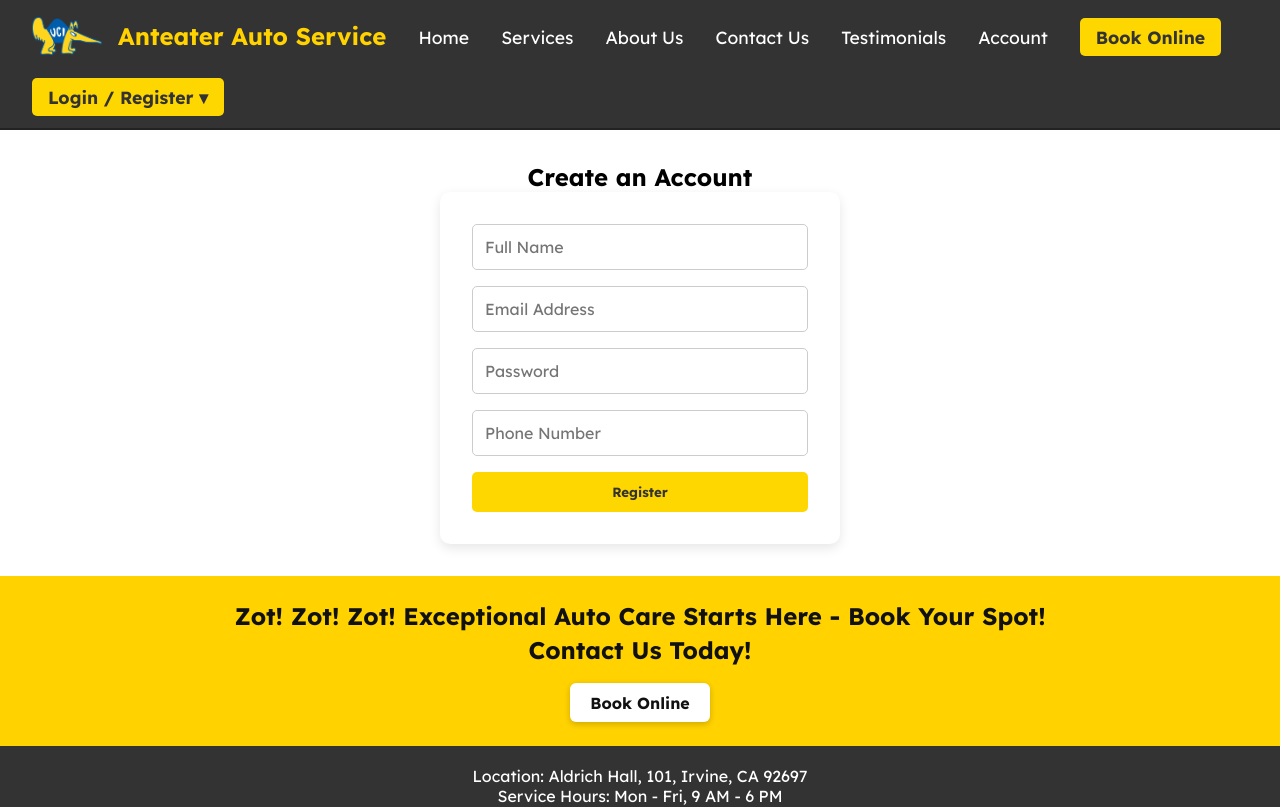
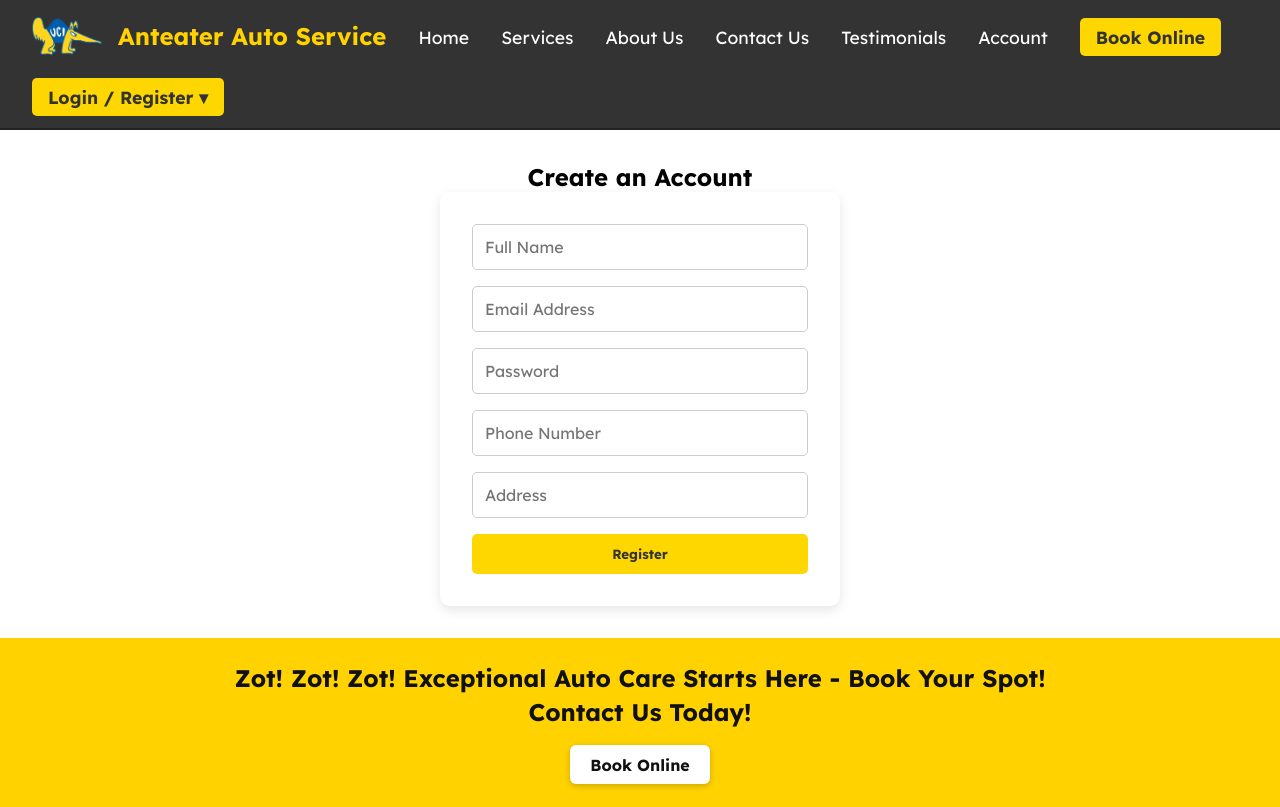
Before and after one commit to smallar1/anteater-auto-services, a React (Create React App) app: page /register in a window 1280 px wide. Shown: the top 807 px of the page. Built offline with nearby package versions, Linux system fonts and the light colour scheme.

Commit message:
- Added Address to Register Page

```diff
--- a/src/components/Register.js
+++ b/src/components/Register.js
@@ -20,6 +20,7 @@ function Register() {
         <input type="email" name="email" placeholder="Email Address" required />
         <input type="password" name="password" placeholder="Password" required />
         <input type="tel-number" name="tel" placeholder="Phone Number" required />
+        <input type="Address" name="address" placeholder="Address" required />
         <button type="submit">Register</button>
       </form>
     </div>
```
